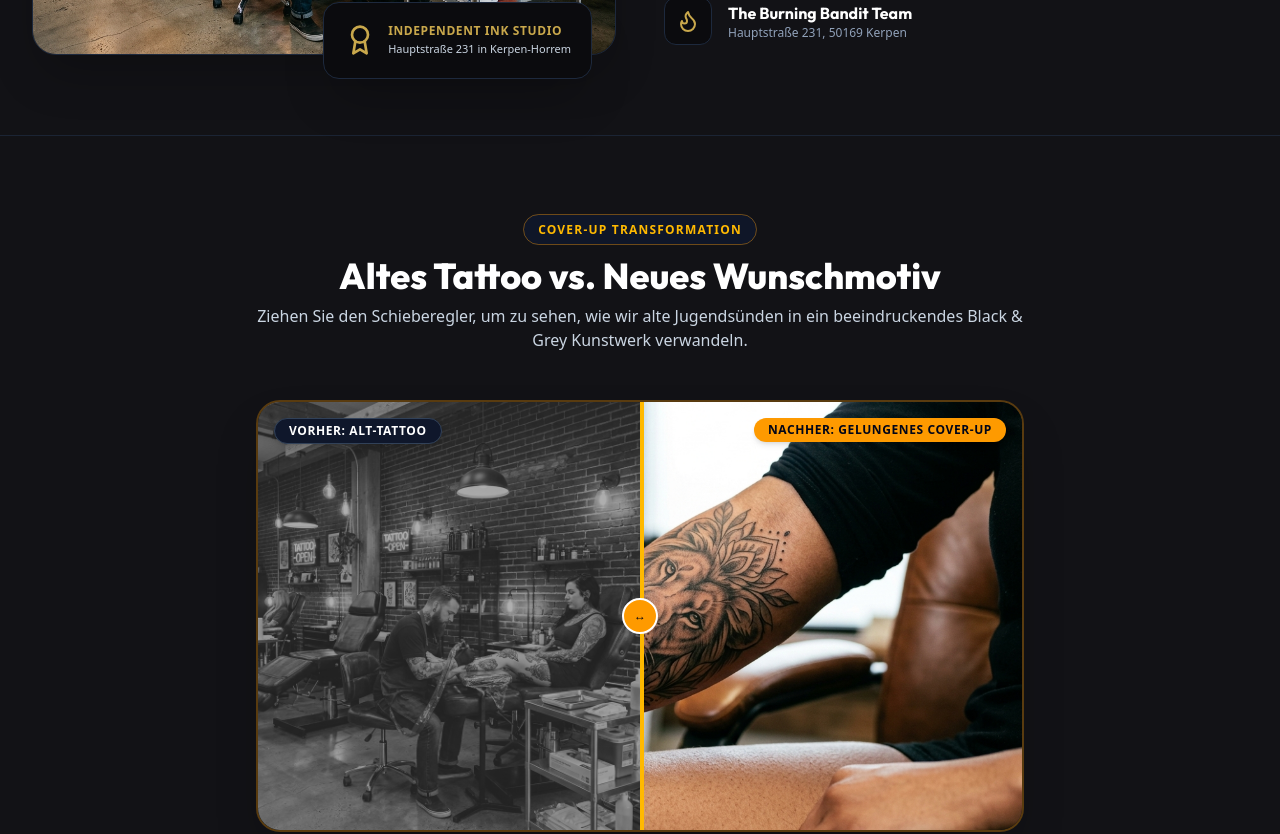
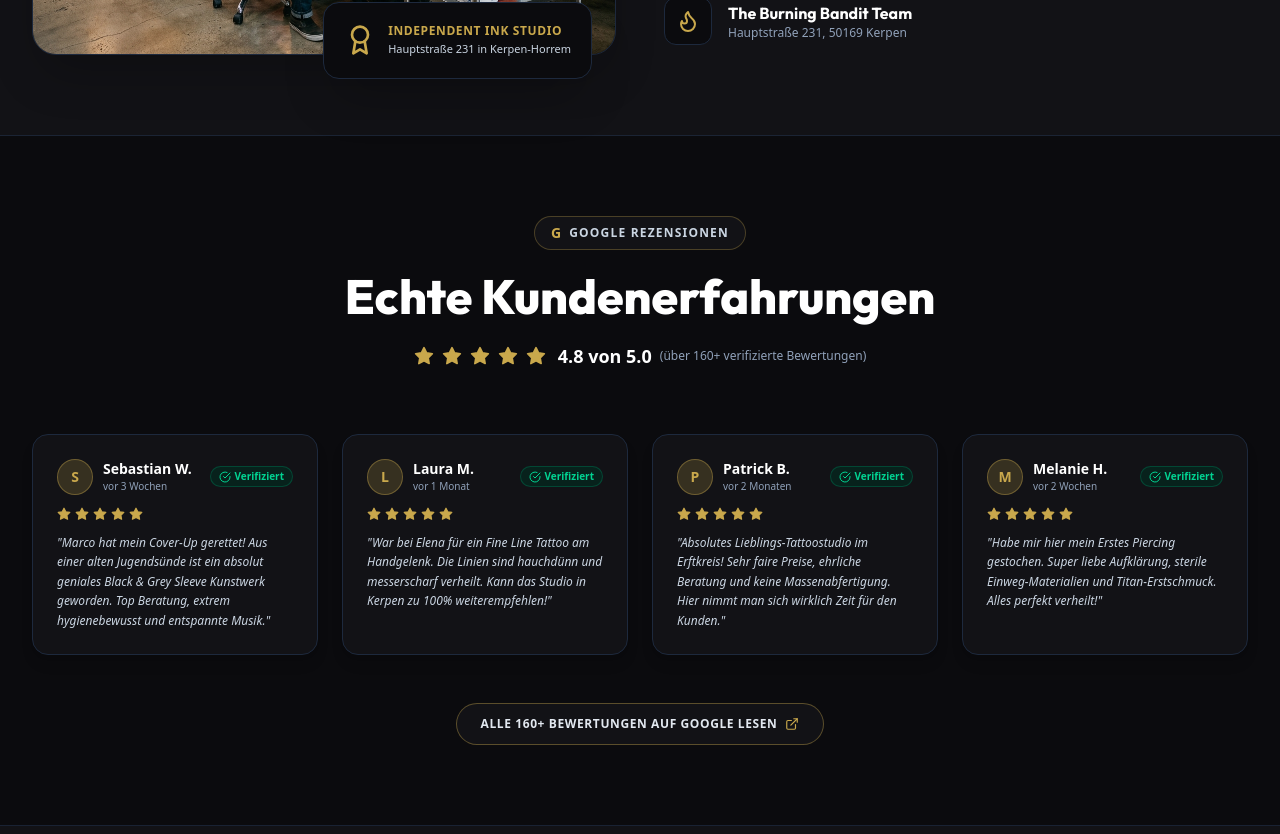
Before and after one commit to moebss/the-burning-bandit-kerpen, a React (Vite) app: page / in a window 1280 px wide. Shown: the part 3960-4794 px from the top of the page. Built offline with nearby package versions, Linux system fonts and the light colour scheme.

Commit message:
Add GoogleReviews section featuring real 4.8 star customer reviews

```diff
--- a/src/App.tsx
+++ b/src/App.tsx
@@ -4,6 +4,7 @@ import TrustStrip from './components/TrustStrip';
 import ServicePrices from './components/ServicePrices';
 import TattooArtists from './components/TattooArtists';
 import AboutUs from './components/AboutUs';
+import GoogleReviews from './components/GoogleReviews';
 import BeforeAfterSlider from './components/BeforeAfterSlider';
 import CostEstimator from './components/CostEstimator';
 import FAQ from './components/FAQ';
@@ -27,6 +28,7 @@ export default function App() {
         <ServicePrices onOpenContact={scrollToContact} />
         <TattooArtists onOpenContact={scrollToContact} />
         <AboutUs />
+        <GoogleReviews />
         <BeforeAfterSlider />
         <CostEstimator onOpenContact={scrollToContact} />
         <FAQ />
--- /dev/null
+++ b/src/components/GoogleReviews.tsx
@@ -0,0 +1,112 @@
+import { Star, CheckCircle, ExternalLink } from 'lucide-react';
+
+export default function GoogleReviews() {
+  const reviews = [
+    {
+      name: 'Sebastian W.',
+      time: 'vor 3 Wochen',
+      rating: 5,
+      text: 'Marco hat mein Cover-Up gerettet! Aus einer alten Jugendsünde ist ein absolut geniales Black & Grey Sleeve Kunstwerk geworden. Top Beratung, extrem hygienebewusst und entspannte Musik.',
+      verified: true
+    },
+    {
+      name: 'Laura M.',
+      time: 'vor 1 Monat',
+      rating: 5,
+      text: 'War bei Elena für ein Fine Line Tattoo am Handgelenk. Die Linien sind hauchdünn und messerscharf verheilt. Kann das Studio in Kerpen zu 100% weiterempfehlen!',
+      verified: true
+    },
+    {
+      name: 'Patrick B.',
+      time: 'vor 2 Monaten',
+      rating: 5,
+      text: 'Absolutes Lieblings-Tattoostudio im Erftkreis! Sehr faire Preise, ehrliche Beratung und keine Massenabfertigung. Hier nimmt man sich wirklich Zeit für den Kunden.',
+      verified: true
+    },
+    {
+      name: 'Melanie H.',
+      time: 'vor 2 Wochen',
+      rating: 5,
+      text: 'Habe mir hier mein Erstes Piercing gestochen. Super liebe Aufklärung, sterile Einweg-Materialien und Titan-Erstschmuck. Alles perfekt verheilt!',
+      verified: true
+    }
+  ];
+
+  return (
+    <section id="bewertungen" className="py-20 bg-[#0b0b0e] border-b border-slate-800/80">
+      <div className="max-w-7xl mx-auto px-4 sm:px-6 lg:px-8">
+
+        {/* Header */}
+        <div className="text-center max-w-3xl mx-auto mb-16 space-y-4">
+          <div className="inline-flex items-center gap-2 bg-[#121216] border border-[#c9a84c]/30 px-4 py-1.5 rounded-full">
+            <span className="text-[#c9a84c] font-bold text-sm">G</span>
+            <span className="text-xs font-semibold text-slate-300 uppercase tracking-widest">Google Rezensionen</span>
+          </div>
+
+          <h2 className="font-outfit text-3xl sm:text-4xl lg:text-5xl font-extrabold text-white leading-tight">
+            Echte Kundenerfahrungen
+          </h2>
+
+          <div className="flex items-center justify-center gap-2 text-[#c9a84c]">
+            {[...Array(5)].map((_, i) => (
+              <Star key={i} className="w-5 h-5 fill-[#c9a84c] text-[#c9a84c]" />
+            ))}
+            <span className="font-bold text-white text-lg ml-1">4.8 von 5.0</span>
+            <span className="text-xs text-slate-400">(über 160+ verifizierte Bewertungen)</span>
+          </div>
+        </div>
+
+        {/* Reviews Grid */}
+        <div className="grid grid-cols-1 md:grid-cols-2 lg:grid-cols-4 gap-6">
+          {reviews.map((r, idx) => (
+            <div key={idx} className="bg-[#121216] border border-slate-800 rounded-2xl p-6 flex flex-col justify-between space-y-4 hover:border-[#c9a84c]/40 transition-colors shadow-lg">
+              <div className="space-y-3">
+                <div className="flex items-center justify-between">
+                  <div className="flex items-center gap-2.5">
+                    <div className="w-9 h-9 rounded-full bg-[#c9a84c]/20 border border-[#c9a84c]/40 text-[#c9a84c] font-bold flex items-center justify-center text-sm">
+                      {r.name[0]}
+                    </div>
+                    <div>
+                      <span className="font-bold text-white text-sm block">{r.name}</span>
+                      <span className="text-[10px] text-slate-400 block">{r.time}</span>
+                    </div>
+                  </div>
+                  {r.verified && (
+                    <span className="inline-flex items-center gap-1 text-[10px] text-emerald-400 font-semibold bg-emerald-950/60 border border-emerald-800/60 px-2 py-0.5 rounded-full">
+                      <CheckCircle className="w-3 h-3" />
+                      <span>Verifiziert</span>
+                    </span>
+                  )}
+                </div>
+
+                <div className="flex items-center gap-1 text-[#c9a84c]">
+                  {[...Array(r.rating)].map((_, i) => (
+                    <Star key={i} className="w-3.5 h-3.5 fill-[#c9a84c] text-[#c9a84c]" />
+                  ))}
+                </div>
+
+                <p className="text-xs text-slate-300 leading-relaxed italic font-normal">
+                  "{r.text}"
+                </p>
+              </div>
+            </div>
+          ))}
+        </div>
+
+        {/* Google Maps Link CTA */}
+        <div className="mt-12 text-center">
+          <a
+            href="https://maps.google.com/?q=The+Burning+Bandit+Kerpen+Hauptstraße+231"
+            target="_blank"
+            rel="noopener noreferrer"
+            className="inline-flex items-center gap-2 bg-[#121216] hover:bg-slate-800 border border-[#c9a84c]/40 text-slate-200 font-bold text-xs px-6 py-3 rounded-full transition-all uppercase tracking-wider"
+          >
+            <span>Alle 160+ Bewertungen auf Google lesen</span>
+            <ExternalLink className="w-3.5 h-3.5 text-[#c9a84c]" />
+          </a>
+        </div>
+
+      </div>
+    </section>
+  );
+}
```
